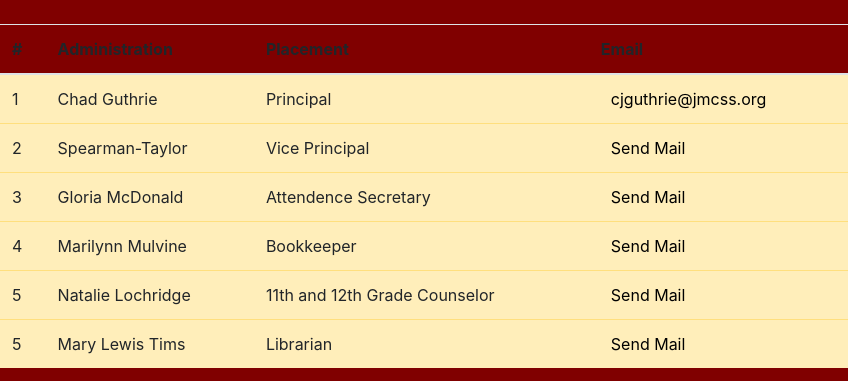
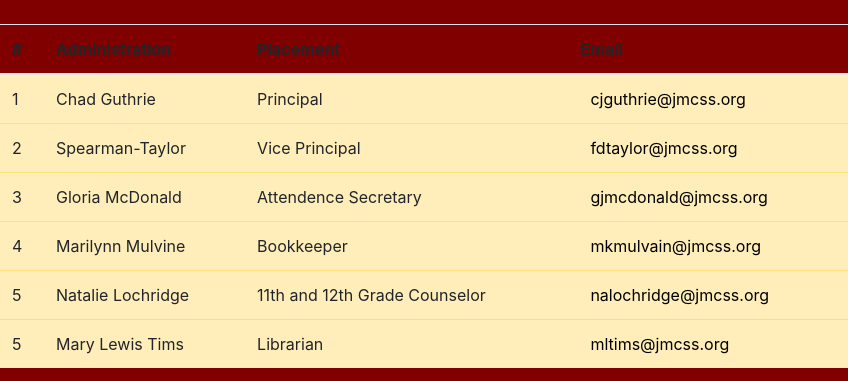
Before and after one commit to morganalyse/JuniorClass, a plain HTML site: page contact.html in a window 1280 px wide. Shown: the part 152-533 px from the top of the page, 0-848 px from the left. Drawn offline with nearby package versions, Linux system fonts and the light colour scheme; grey boxes are pictures that could not be loaded; a web font is replaced by a local one.

Commit message:
We are finalizing our website!!!!!!!!!

```diff
--- a/contact.html
+++ b/contact.html
@@ -109,7 +109,7 @@
                   Vice Principal
                 </td>
                 <td>
-<a href="mailto:fdtaylor@jmcss.org?Subject=Hello%20again" target="_top">Send Mail</a>
+<a href="mailto:fdtaylor@jmcss.org?Subject=Hello%20again" target="_top">fdtaylor@jmcss.org</a>
                 </td>
               </tr>
               <tr class="table-warning">
@@ -123,7 +123,7 @@
                   Attendence Secretary
                 </td>
                 <td>
-<a href="mailto:gjmcdonald@jmcss.org?Subject=Hello%20again" target="_top">Send Mail</a>
+<a href="mailto:gjmcdonald@jmcss.org?Subject=Hello%20again" target="_top">gjmcdonald@jmcss.org</a>
                 </td>
               </tr>
               <tr class="table-warning">
@@ -137,7 +137,7 @@
                   Bookkeeper
                 </td>
                 <td>
-<a href="mailto:mkmulvain@jmcss.org?Subject=Hello%20again" target="_top">Send Mail</a>
+<a href="mailto:mkmulvain@jmcss.org?Subject=Hello%20again" target="_top">mkmulvain@jmcss.org</a>
                 </td>
               </tr>
               <tr class="table-warning">
@@ -151,7 +151,7 @@
                   11th and 12th Grade Counselor
                 </td>
                 <td>
-<a href="mailto:nalochridge@jmcss.org?Subject=Hello%20again" target="_top">Send Mail</a>
+<a href="mailto:nalochridge@jmcss.org?Subject=Hello%20again" target="_top">nalochridge@jmcss.org</a>
 
                 </td>
               </tr>
@@ -166,7 +166,7 @@
                   Librarian
                 </td>
                 <td>
-<a href="mailto:mltims@jmcss.org.org?Subject=Hello%20again" target="_top">Send Mail</a>
+<a href="mailto:mltims@jmcss.org?Subject=Hello%20again" target="_top">mltims@jmcss.org</a>
                 </td>
               </tr>
             </tbody>
--- a/styles.css
+++ b/styles.css
@@ -1,4 +1,4 @@
-/* general styles*/
+/* General styles*/
 body {
   background: maroon;
 }
@@ -13,10 +13,10 @@ h3 {
 p {
   font-size: 25px;
   text-align-last: center;
-  font-family: 'Amatic SC', cursive;
   font-family: 'Domine', serif;
 }
 
+/* Sports picture text */
 .sports-text{
   color: white;
 }
@@ -36,7 +36,7 @@ ul {
   text-align: center;
   background-color: black;
 }
-
+/* Button group*/
 a {
   padding: 10px;
   text-decoration: none;
```
Also changed, not shown: grad.html (+7 -9 lines), index.html (+2 -2 lines), 1 other file.
